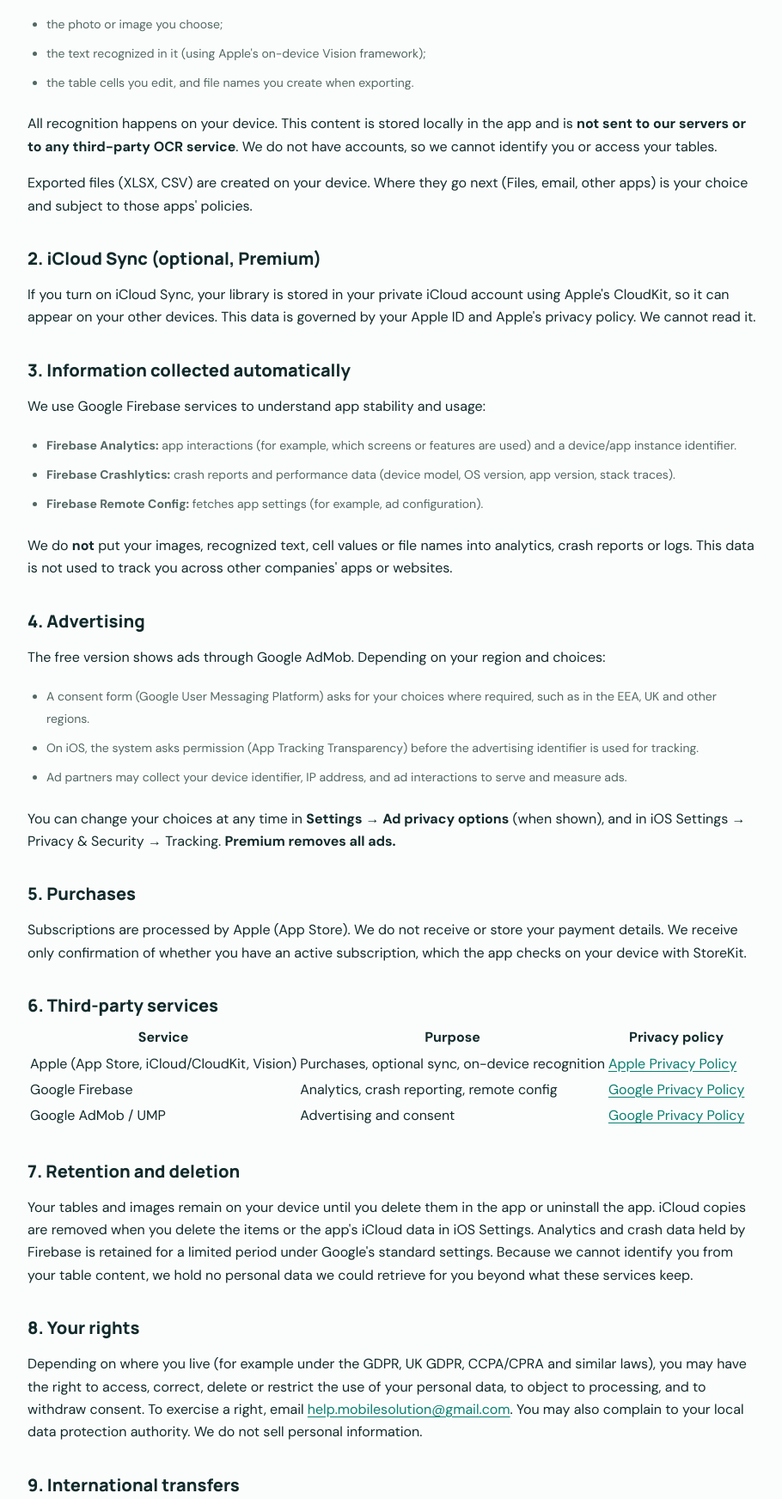
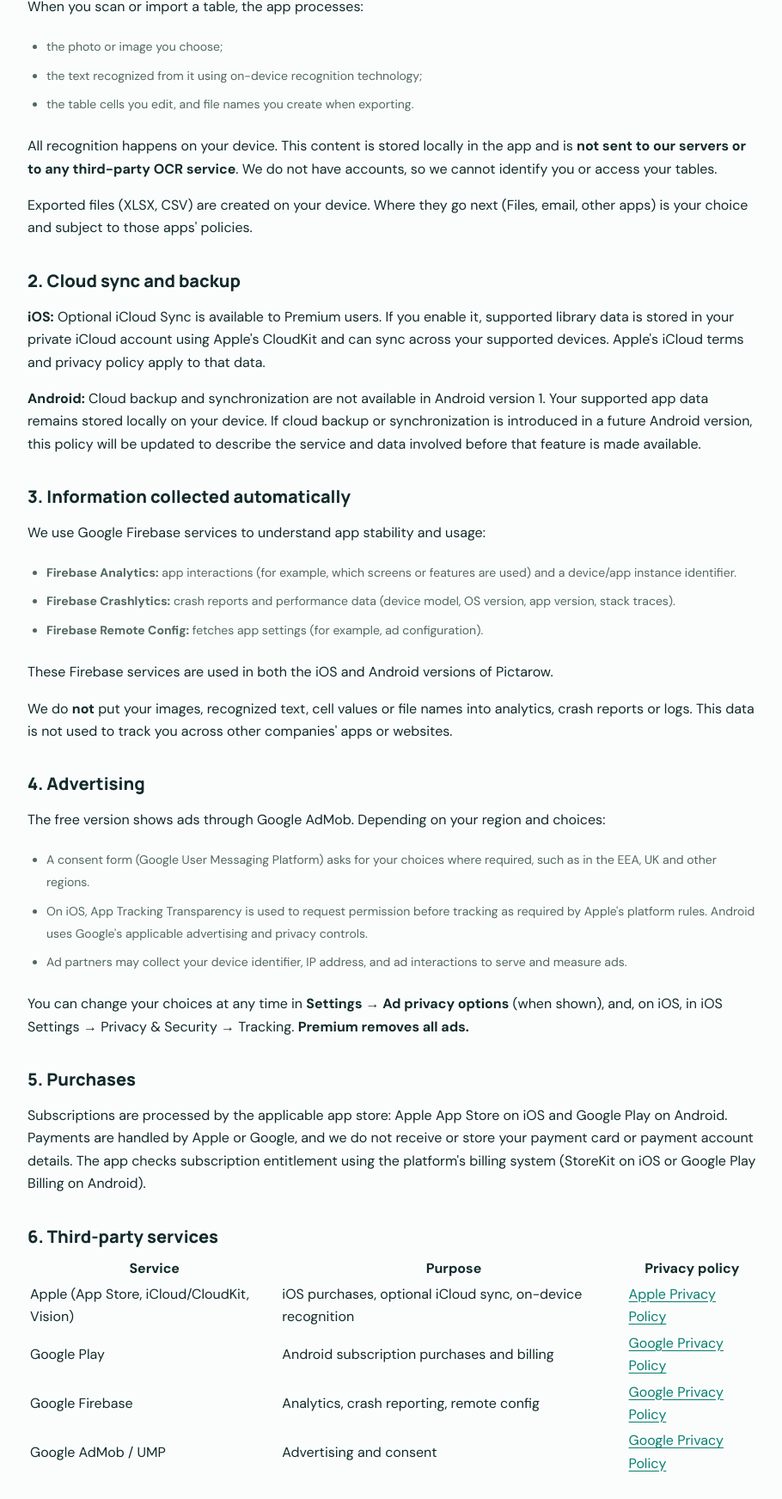
Before and after one commit to SmartMobileSolution/sms-tools, a plain HTML site: page privacy/pictarow/index.html in a window 1280 px wide. Shown: the part 815-2559 px from the top of the page at 86% size, without its empty margins (183-1093 px from the left). Drawn offline with Linux system fonts and the light colour scheme.

Commit message:
Make Pictarow Privacy Policy platform-specific

```diff
--- a/privacy/pictarow/index.html
+++ b/privacy/pictarow/index.html
@@ -30,12 +30,12 @@
   <div class="eyebrow">PICTAROW: PHOTO TO TABLE</div>
   <h1 class="page-title">Privacy Policy</h1>
   <p class="policy-meta">Effective date: 20 February 2022</p>
-  <p class="policy-intro">Pictarow — by Smart Mobile Solution ("SMS", "we", "us"). This policy explains what data the app handles and your choices. In short: your photos and tables stay on your device (or in your own iCloud if you turn on sync), we have no user accounts, and we never receive your images or table contents.</p>
+  <p class="policy-intro">Pictarow — by Smart Mobile Solution ("SMS", "we", "us"). This policy explains what data the app handles and your choices. In short: your photos and table contents are processed on your device and are not sent to our servers. Optional iCloud Sync is available on iOS for Premium users. Android version 1 does not currently offer cloud backup or synchronization. We do not provide user accounts.</p>
   <nav class="toc" aria-label="Privacy Policy contents">
     <h2>On this page</h2>
     <ol>
       <li><a href="#device-data">Data that stays on your device</a></li>
-      <li><a href="#icloud">iCloud Sync</a></li>
+      <li><a href="#cloud">Cloud sync and backup</a></li>
       <li><a href="#automatic">Information collected automatically</a></li>
       <li><a href="#advertising">Advertising</a></li>
       <li><a href="#purchases">Purchases</a></li>
@@ -52,41 +52,44 @@
   <section id="device-data">
     <h2>1. Data that stays on your device</h2>
     <p>When you scan or import a table, the app processes:</p>
-    <ul><li>the photo or image you choose;</li><li>the text recognized in it (using Apple's on-device Vision framework);</li><li>the table cells you edit, and file names you create when exporting.</li></ul>
+    <ul><li>the photo or image you choose;</li><li>the text recognized from it using on-device recognition technology;</li><li>the table cells you edit, and file names you create when exporting.</li></ul>
     <p>All recognition happens on your device. This content is stored locally in the app and is <strong>not sent to our servers or to any third-party OCR service</strong>. We do not have accounts, so we cannot identify you or access your tables.</p>
     <p>Exported files (XLSX, CSV) are created on your device. Where they go next (Files, email, other apps) is your choice and subject to those apps' policies.</p>
   </section>
-  <section id="icloud">
-    <h2>2. iCloud Sync (optional, Premium)</h2>
-    <p>If you turn on iCloud Sync, your library is stored in your private iCloud account using Apple's CloudKit, so it can appear on your other devices. This data is governed by your Apple ID and Apple's privacy policy. We cannot read it.</p>
+  <section id="cloud">
+    <h2>2. Cloud sync and backup</h2>
+    <p><strong>iOS:</strong> Optional iCloud Sync is available to Premium users. If you enable it, supported library data is stored in your private iCloud account using Apple's CloudKit and can sync across your supported devices. Apple's iCloud terms and privacy policy apply to that data.</p>
+    <p><strong>Android:</strong> Cloud backup and synchronization are not available in Android version 1. Your supported app data remains stored locally on your device. If cloud backup or synchronization is introduced in a future Android version, this policy will be updated to describe the service and data involved before that feature is made available.</p>
   </section>
   <section id="automatic">
     <h2>3. Information collected automatically</h2>
     <p>We use Google Firebase services to understand app stability and usage:</p>
     <ul><li><strong>Firebase Analytics:</strong> app interactions (for example, which screens or features are used) and a device/app instance identifier.</li><li><strong>Firebase Crashlytics:</strong> crash reports and performance data (device model, OS version, app version, stack traces).</li><li><strong>Firebase Remote Config:</strong> fetches app settings (for example, ad configuration).</li></ul>
+    <p>These Firebase services are used in both the iOS and Android versions of Pictarow.</p>
     <p>We do <strong>not</strong> put your images, recognized text, cell values or file names into analytics, crash reports or logs. This data is not used to track you across other companies' apps or websites.</p>
   </section>
   <section id="advertising">
     <h2>4. Advertising</h2>
     <p>The free version shows ads through Google AdMob. Depending on your region and choices:</p>
-    <ul><li>A consent form (Google User Messaging Platform) asks for your choices where required, such as in the EEA, UK and other regions.</li><li>On iOS, the system asks permission (App Tracking Transparency) before the advertising identifier is used for tracking.</li><li>Ad partners may collect your device identifier, IP address, and ad interactions to serve and measure ads.</li></ul>
-    <p>You can change your choices at any time in <strong>Settings → Ad privacy options</strong> (when shown), and in iOS Settings → Privacy &amp; Security → Tracking. <strong>Premium removes all ads.</strong></p>
+    <ul><li>A consent form (Google User Messaging Platform) asks for your choices where required, such as in the EEA, UK and other regions.</li><li>On iOS, App Tracking Transparency is used to request permission before tracking as required by Apple's platform rules. Android uses Google's applicable advertising and privacy controls.</li><li>Ad partners may collect your device identifier, IP address, and ad interactions to serve and measure ads.</li></ul>
+    <p>You can change your choices at any time in <strong>Settings → Ad privacy options</strong> (when shown), and, on iOS, in iOS Settings → Privacy &amp; Security → Tracking. <strong>Premium removes all ads.</strong></p>
   </section>
   <section id="purchases">
     <h2>5. Purchases</h2>
-    <p>Subscriptions are processed by Apple (App Store). We do not receive or store your payment details. We receive only confirmation of whether you have an active subscription, which the app checks on your device with StoreKit.</p>
+    <p>Subscriptions are processed by the applicable app store: Apple App Store on iOS and Google Play on Android. Payments are handled by Apple or Google, and we do not receive or store your payment card or payment account details. The app checks subscription entitlement using the platform's billing system (StoreKit on iOS or Google Play Billing on Android).</p>
   </section>
   <section id="third-parties">
     <h2>6. Third-party services</h2>
     <table><thead><tr><th>Service</th><th>Purpose</th><th>Privacy policy</th></tr></thead><tbody>
-      <tr><td>Apple (App Store, iCloud/CloudKit, Vision)</td><td>Purchases, optional sync, on-device recognition</td><td><a href="https://www.apple.com/legal/privacy/">Apple Privacy Policy</a></td></tr>
+      <tr><td>Apple (App Store, iCloud/CloudKit, Vision)</td><td>iOS purchases, optional iCloud sync, on-device recognition</td><td><a href="https://www.apple.com/legal/privacy/">Apple Privacy Policy</a></td></tr>
+      <tr><td>Google Play</td><td>Android subscription purchases and billing</td><td><a href="https://policies.google.com/privacy">Google Privacy Policy</a></td></tr>
       <tr><td>Google Firebase</td><td>Analytics, crash reporting, remote config</td><td><a href="https://policies.google.com/privacy">Google Privacy Policy</a></td></tr>
       <tr><td>Google AdMob / UMP</td><td>Advertising and consent</td><td><a href="https://policies.google.com/privacy">Google Privacy Policy</a></td></tr>
     </tbody></table>
   </section>
   <section id="retention">
     <h2>7. Retention and deletion</h2>
-    <p>Your tables and images remain on your device until you delete them in the app or uninstall the app. iCloud copies are removed when you delete the items or the app's iCloud data in iOS Settings. Analytics and crash data held by Firebase is retained for a limited period under Google's standard settings. Because we cannot identify you from your table content, we hold no personal data we could retrieve for you beyond what these services keep.</p>
+    <p>Your tables and images remain on your device until you delete them in the app or uninstall the app. On iOS, copies synchronized to iCloud are subject to your iCloud settings and can be managed through the app and your Apple account settings. Android version 1 does not create cloud backups or synchronized copies. Analytics, crash and advertising data handled by Google services is retained under the applicable service settings and policies. We do not store your table content on our own servers.</p>
   </section>
   <section id="rights">
     <h2>8. Your rights</h2>
@@ -102,7 +105,7 @@
   </section>
   <section id="security">
     <h2>11. Security</h2>
-    <p>Data stays on your device protected by iOS security features. Data sent to the services above is transmitted over encrypted connections. No method is completely secure.</p>
+    <p>Data stored locally is protected by the security features of your device and operating system. Data transmitted to the third-party services described above is protected in transit using the safeguards provided by those services. No method of storage or transmission is completely secure.</p>
   </section>
   <section id="changes">
     <h2>12. Changes</h2>
```
